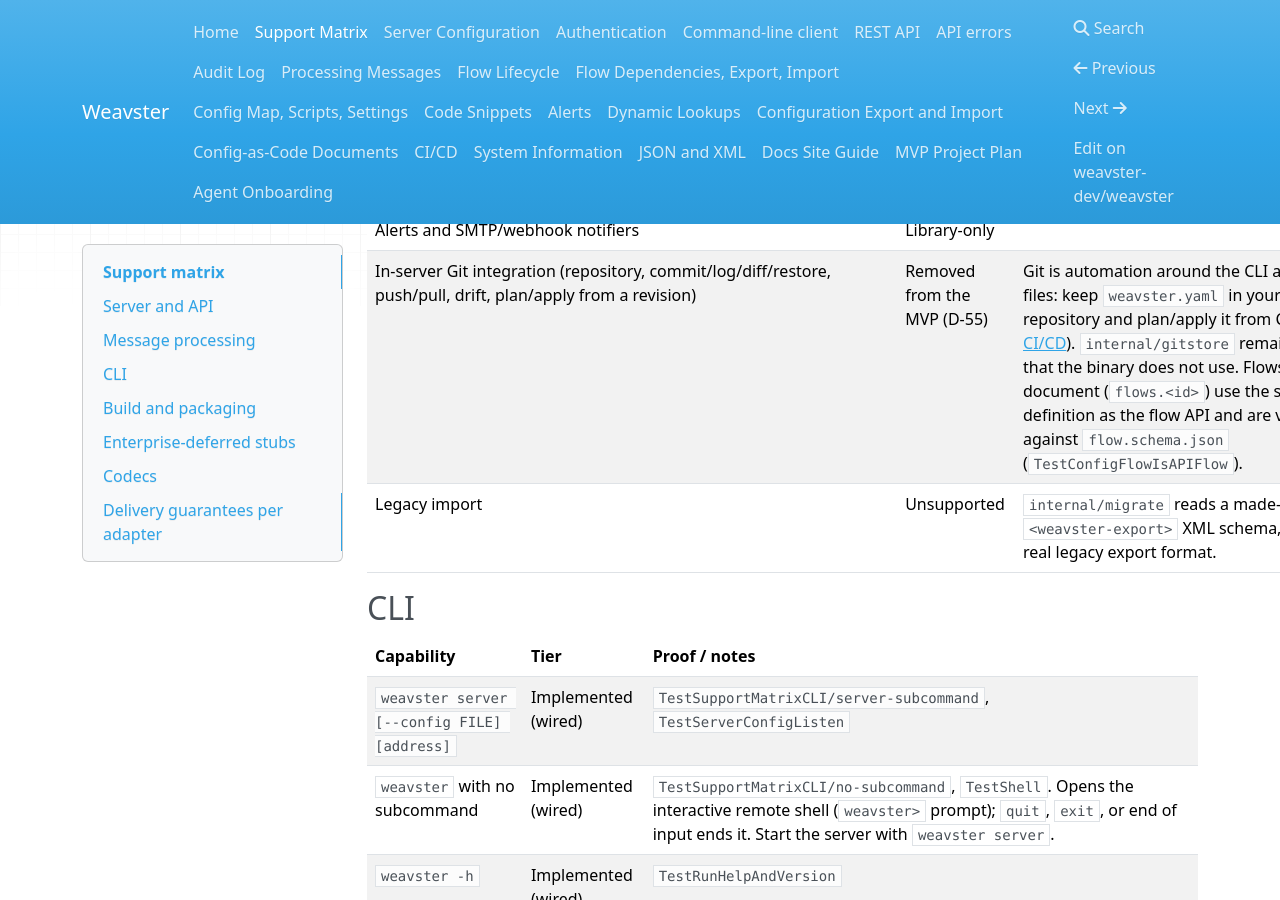
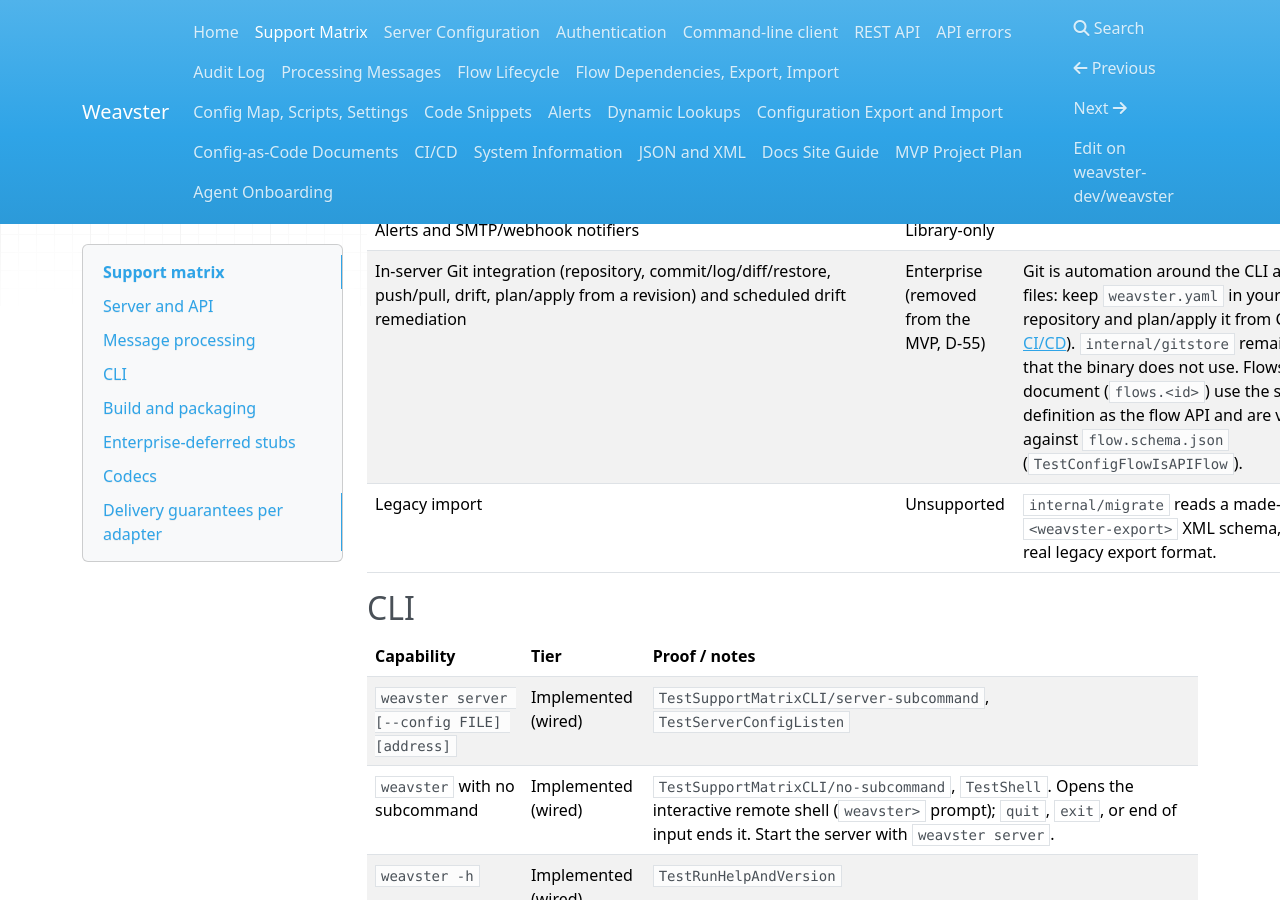
Before and after one commit to weavster-dev/weavster, an MkDocs documentation site: the page built from docs/support-matrix.md, in a window 1280 px wide and 900 px high, scrolled down 7279 px. Built offline with MkDocs 1.6.1, drawn with Linux system fonts in a browser that asks for light colours; nearby versions of some CDN libraries.

Commit message:
Git removal: keep drift remediation listed as Enterprise, drop unshipped CHANGELOG entries, test every removed route

```diff
--- a/docs/support-matrix.md
+++ b/docs/support-matrix.md
@@ -90,7 +90,7 @@
 | Graceful shutdown bounded by `listen.shutdownTimeoutMs`; unfinished work resumes on the next start | Implemented (wired) | `TestGracefulShutdownRequeuesInFlightWork` |
 | Delivery retries with persisted backoff, `dead-lettered` status, restart recovery | Implemented (wired) | `TestRetryRecoversQueuedMessage`, `TestQueuedWorkSurvivesRestart`, `TestDeadLetterAfterMaxAttempts`. No dead-letter list/inspect/requeue API. |
 | Alerts and SMTP/webhook notifiers | Library-only | |
-| In-server Git integration (repository, commit/log/diff/restore, push/pull, drift, plan/apply from a revision) | Removed from the MVP (D-55) | Git is automation around the CLI and config files: keep `weavster.yaml` in your own repository and plan/apply it from CI (see [CI/CD](ci-cd.md)). `internal/gitstore` remains a library that the binary does not use. Flows in a config document (`flows.<id>`) use the same definition as the flow API and are validated against `flow.schema.json` (`TestConfigFlowIsAPIFlow`). |
+| In-server Git integration (repository, commit/log/diff/restore, push/pull, drift, plan/apply from a revision) and scheduled drift remediation | Enterprise (removed from the MVP, D-55) | Git is automation around the CLI and config files: keep `weavster.yaml` in your own repository and plan/apply it from CI (see [CI/CD](ci-cd.md)). `internal/gitstore` remains a library that the binary does not use. Flows in a config document (`flows.<id>`) use the same definition as the flow API and are validated against `flow.schema.json` (`TestConfigFlowIsAPIFlow`). |
 | Legacy import | Unsupported | `internal/migrate` reads a made-up `<weavster-export>` XML schema, not any real legacy export format. |
 
 ## CLI
```
Also changed, not shown: CHANGELOG.md (+1 -5 lines), 2 other files.
